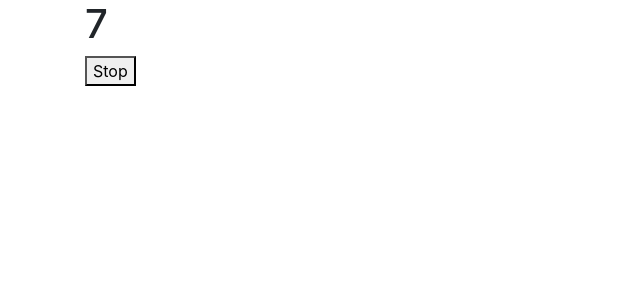
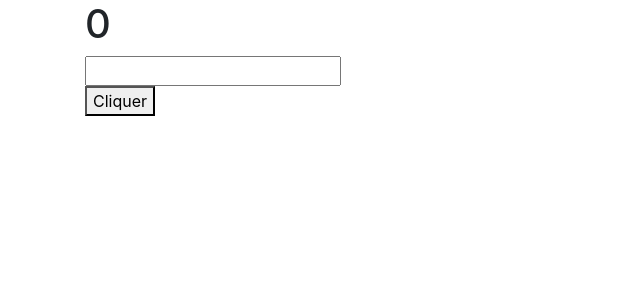
Before and after one commit to Heir1/reacthooks, a React (Create React App) app: page / in a window 1280 px wide. Shown: the top 300 px of the page, without its empty margins (0-640 px from the left). Built offline with nearby package versions, Linux system fonts and the light colour scheme.

Commit message:
utilisation de use imperative

```diff
--- a/src/App.js
+++ b/src/App.js
@@ -1,6 +1,6 @@
 import FunctionCount from "./Components/FunctionCount";
 import Container from "./Components/Container";
-import React,{Component, useState, useCallback, useEffect, useMemo} from "react";
+import React,{Component, useState, useCallback, useEffect, useMemo, useRef} from "react";
 // import Profile from "./Contexte/Profile";
 import {UserContext, ColorContext} from './Contexte/MyContext';
 // import Count from "./Reducers/Count";
@@ -11,15 +11,32 @@ import Profile from "./Memo/Profile";
 import axios from 'axios'
 import Input from "./Ref/Input";
 import Title from "./Ref/Title";
+import FancyInput from "./Imperative/FancyInput";
 
 const App = () => {
 
+  const fancyInput = useRef();
+  const date = new Date();
+
+  const focusInput = (date) => {
+    fancyInput.current.focus(date);
+    console.log(date)
+    fancyInput.current.countMax();
+    console.log(fancyInput.current)
+  }
   return (
       <div className="container">
-        {/* <Title/> */}
-        <Input/>
+        <FancyInput ref={fancyInput} />
+        <button onClick={() => focusInput(date.getDay())}>Cliquer</button>
       </div>
   )
+
+  // return (
+  //     <div className="container">
+  //       {/* <Title/> */}
+  //       <Input/>
+  //     </div>
+  // )
 
   // const [count, setCount] = useState(1);
   // const [profile, setProfile] = useState({});
--- /dev/null
+++ b/src/Imperative/FancyInput.js
@@ -0,0 +1,30 @@
+import React, {useState, useImperativeHandle, useRef} from 'react'
+
+const FancyInput = React.forwardRef((props, ref) => {
+
+    const inputRef = useRef();
+    const [count, setCount] = useState(0);
+
+    useImperativeHandle(ref, () => ({
+        focus: (date) => {
+            if(count === 4){
+                const colors = ["red", "blue", "orange", "green", "pink", "purple", "yellow"];
+
+                const style = `4px solid ${colors[date]}`;
+                inputRef.current.style.border = style;
+            }
+        },
+
+        countMax: () => {
+            if(count < 5) setCount(prevCount => prevCount+1)
+        }
+    }))
+    return (
+        <div>
+            <h1>{count}</h1>
+            <input ref={inputRef} type="text" />
+        </div>
+    )
+})
+
+export default FancyInput
```
